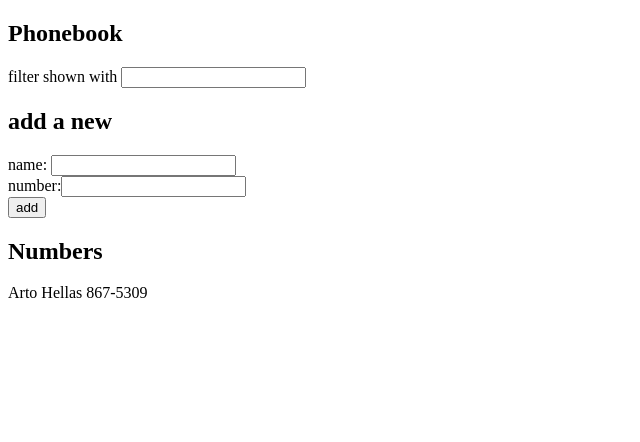
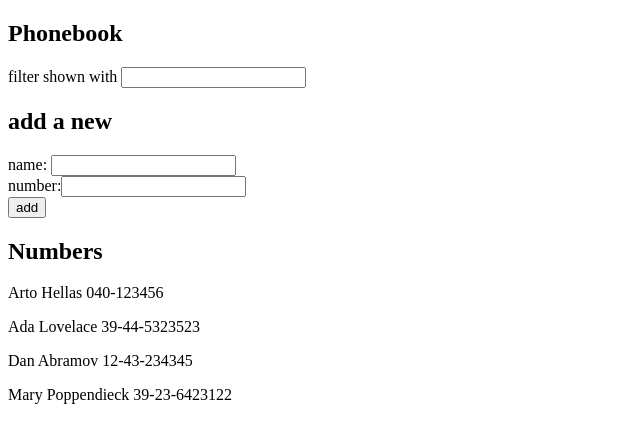
Before and after one commit to markgallant01/fullstackopen, a React (Vite) app in the folder part2/phonebook/: page / in a window 1280 px wide. Shown: the top 442 px of the page, without its empty margins (0-640 px from the left). Built offline with nearby package versions, Linux system fonts and the light colour scheme; data requests are answered from the project's data file.

Commit message:
exercise 2.11

```diff
--- /dev/null
+++ b/part2/phonebook/db.json
@@ -0,0 +1,24 @@
+{
+  "persons":[
+    {
+      "name": "Arto Hellas",
+      "number": "040-123456",
+      "id": "1"
+    },
+    {
+      "name": "Ada Lovelace",
+      "number": "39-44-5323523",
+      "id": "2"
+    },
+    {
+      "name": "Dan Abramov",
+      "number": "12-43-234345",
+      "id": "3"
+    },
+    {
+      "name": "Mary Poppendieck",
+      "number": "39-23-6423122",
+      "id": "4"
+    }
+  ]
+}
--- a/part2/phonebook/package.json
+++ b/part2/phonebook/package.json
@@ -7,9 +7,11 @@
     "dev": "vite",
     "build": "vite build",
     "lint": "eslint .",
-    "preview": "vite preview"
+    "preview": "vite preview",
+    "server": "json-server -p 3001 db.json"
   },
   "dependencies": {
+    "axios": "^1.18.1",
     "react": "^19.2.7",
     "react-dom": "^19.2.7"
   },
@@ -22,6 +24,7 @@
     "eslint-plugin-react-hooks": "^7.1.1",
     "eslint-plugin-react-refresh": "^0.5.3",
     "globals": "^17.6.0",
+    "json-server": "^1.0.0-beta.15",
     "vite": "^8.1.0"
   }
 }
--- a/part2/phonebook/src/App.jsx
+++ b/part2/phonebook/src/App.jsx
@@ -1,4 +1,5 @@
-import { useState } from 'react'
+import { useState, useEffect } from 'react'
+import axios from 'axios'
 
 const Filter = ({ filter, filterNames }) => {
   return (
@@ -35,14 +36,18 @@
 }
 
 const App = () => {
-  const [persons, setPersons] = useState(
-    [
-      { name: 'Arto Hellas', number: '867-5309' }
-    ]
-  )
+  const [persons, setPersons] = useState([])
   const [newName, setNewName] = useState('')
   const [newNumber, setNewNumber] = useState('')
   const [filter, setFilter] = useState('')
+
+  useEffect(() => {
+    axios
+      .get('http://localhost:3001/persons')
+      .then(response => {
+        setPersons(response.data)
+      })
+  }, [])
 
   const handleNewName = (event) => {
     setNewName(event.target.value)
--- a/part2/phonebook/src/main.jsx
+++ b/part2/phonebook/src/main.jsx
@@ -1,5 +1,4 @@
 import { createRoot } from 'react-dom/client'
-
 import App from './App.jsx'
 
 createRoot(document.getElementById('root')).render(<App />)
```
Also changed, not shown: 1 other file (tests, documents, lock files or other folders).
